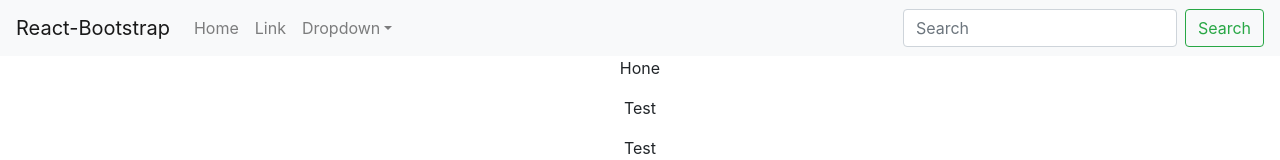
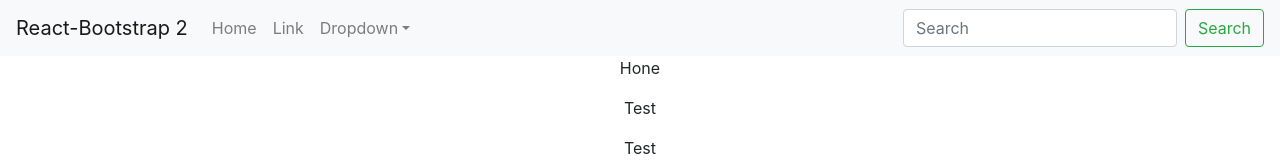
Before and after one commit to atith126/frontendpgs, a React (Create React App) app: page / in a window 1280 px wide. Shown: the top 160 px of the page. Built offline with nearby package versions, Linux system fonts and the light colour scheme.

Commit message:
Your commit message

```diff
--- a/package.json
+++ b/package.json
@@ -2,7 +2,7 @@
   "name": "test1",
   "version": "0.1.0",
   "private": true,
-  "homepage": "http://atith126.github.io/frontendpgs",
+  "homepage": "http://atith126.github.io/frontendpgs/",
   "dependencies": {
     "-": "0.0.1",
     "@testing-library/jest-dom": "^5.11.5",
--- a/src/App.js
+++ b/src/App.js
@@ -34,7 +34,7 @@ function App() {
 	</LinkContainer> */}
 
 		<Navbar bg="light" expand="lg">
-			  <Navbar.Brand to="#home">React-Bootstrap</Navbar.Brand>
+			  <Navbar.Brand to="#home">React-Bootstrap 2</Navbar.Brand>
 			  <Navbar.Toggle aria-controls="basic-navbar-nav" />
 			  <Navbar.Collapse id="basic-navbar-nav">
 				  <Nav className="mr-auto">
```
